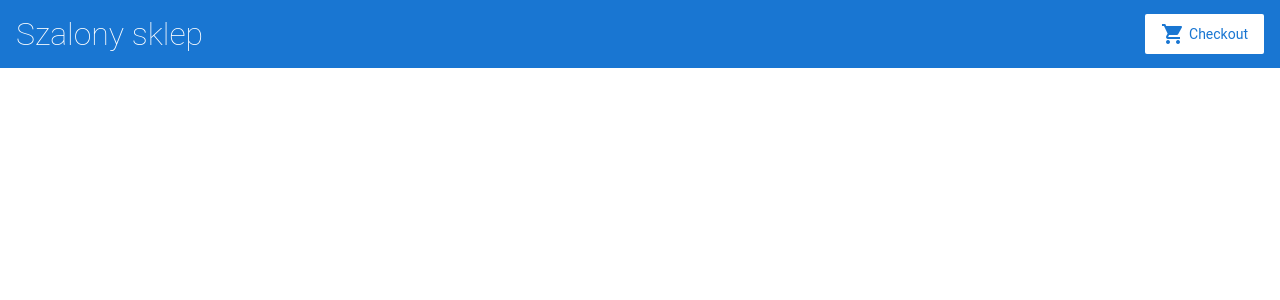
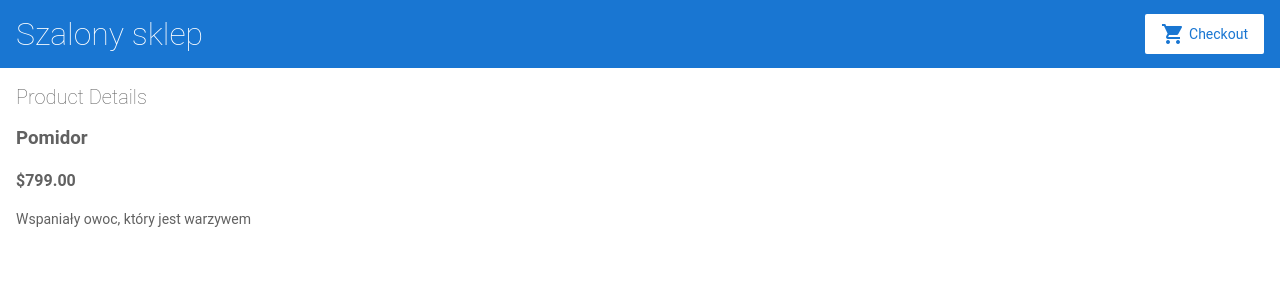
Before and after one commit to niewidzialny088/angular-time-to-learn, an Angular app: page /products/1 in a window 1280 px wide. Before the commit this address led to /. Shown: the top 300 px of the page. Built offline with nearby package versions, Linux system fonts and the light colour scheme.

Commit message:
2 files modified, 4 added

```diff
--- a/src/app/app.module.ts
+++ b/src/app/app.module.ts
@@ -7,6 +7,7 @@ import { AppComponent } from './app.component';
 import { TopBarComponent } from './top-bar/top-bar.component';
 import { ProductListComponent } from './product-list/product-list.component';
 import { ProductAlertsComponent } from './product-alerts/product-alerts.component';
+import { ProductDetailsComponent } from './product-details/product-details.component';
 
 @NgModule({
   imports: [
@@ -14,6 +15,7 @@ import { ProductAlertsComponent } from './product-alerts/product-alerts.componen
     ReactiveFormsModule,
     RouterModule.forRoot([
       { path: '', component: ProductListComponent },
+      { path: 'products/:productId', component: ProductDetailsComponent },
     ])
   ],
   declarations: [
@@ -21,6 +23,7 @@ import { ProductAlertsComponent } from './product-alerts/product-alerts.componen
     TopBarComponent,
     ProductListComponent,
     ProductAlertsComponent,
+    ProductDetailsComponent,
   ],
   bootstrap: [
     AppComponent
--- /dev/null
+++ b/src/app/product-details/product-details.component.html
@@ -0,0 +1,7 @@
+<h2>Product Details</h2>
+
+<div *ngIf="product">
+  <h3>{{ product.name }}</h3>
+  <h4>{{ product.price | currency }}</h4>
+  <p>{{ product.description }}</p>
+</div>
--- /dev/null
+++ b/src/app/product-details/product-details.component.ts
@@ -0,0 +1,25 @@
+import { Component, OnInit } from '@angular/core';
+import { ActivatedRoute } from '@angular/router';
+
+import { Product, products } from '../products';
+
+@Component({
+  selector: 'app-product-details',
+  templateUrl: './product-details.component.html',
+  styleUrls: ['./product-details.component.css']
+})
+export class ProductDetailsComponent implements OnInit {
+
+  product: Product | undefined;
+  constructor(private route: ActivatedRoute) { }
+
+  ngOnInit(): void {
+    // First get the product id from the current route.
+  const routeParams = this.route.snapshot.paramMap;
+  const productIdFromRoute = Number(routeParams.get('productId'));
+
+  // Find the product that correspond with the id provided in route.
+  this.product = products.find(product => product.id === productIdFromRoute);
+  }
+
+}
--- a/src/app/product-list/product-list.component.html
+++ b/src/app/product-list/product-list.component.html
@@ -3,7 +3,9 @@
 <div *ngFor="let product of products">
 
   <h3>
-    <a [title]="product.name + ' details'">
+    <a
+      [title]="product.name + ' details'"
+      [routerLink]="['/products', product.id]">
       {{ product.name }}
     </a>
   </h3>
```
Also changed, not shown: src/app/product-details/product-details.component.css (added), 1 other file (tests, documents, lock files or other folders).
